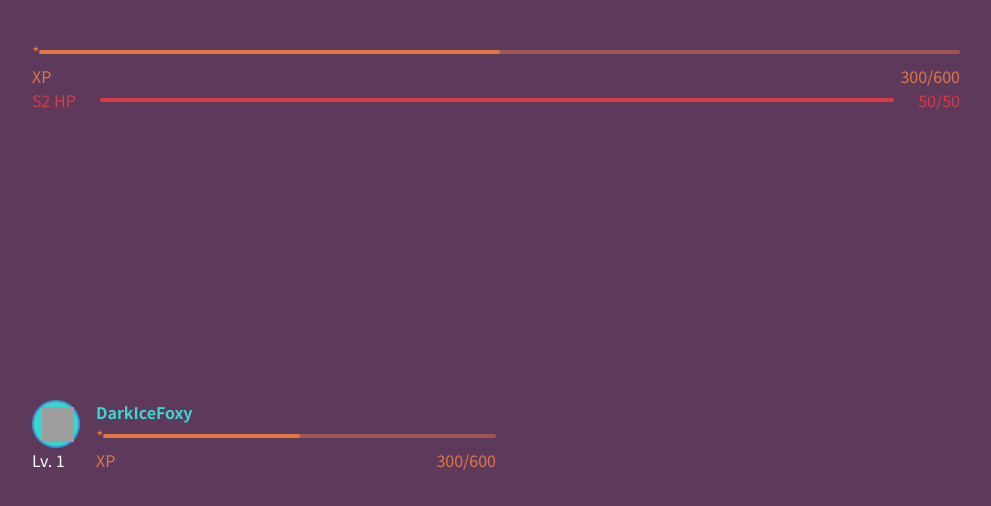
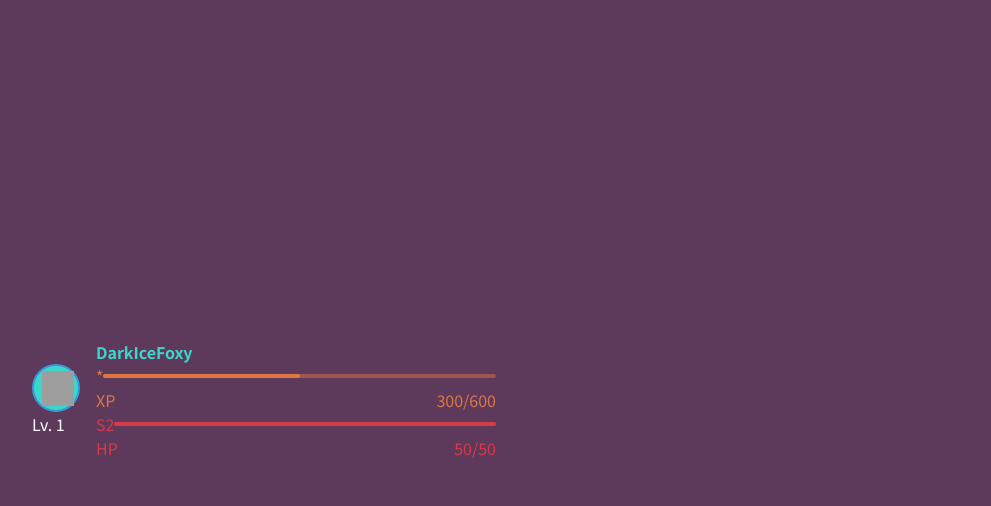
Before and after one commit to 3salles/focuson, a Next.js app: page / in a window 1280 px wide. Shown: the top 506 px of the page, without its empty margins (144-1135 px from the left). Built offline with nearby package versions, Linux system fonts and the light colour scheme; grey boxes are pictures that could not be loaded.

Commit message:
🚧 chore: Add Life bar in profile card.

```diff
--- a/src/components/LifeBar.tsx
+++ b/src/components/LifeBar.tsx
@@ -2,12 +2,17 @@ import styles from '../styles/components/LifeBar.module.css'
 
 export function LifeBar() {
   return (
+    <>
     <div className={ styles.lifeBar }>
-      <span>S2 HP</span>
-      <div>
+      <span>S2</span>
+      <div className={styles.lifeProgress}>
         <div style={{ width: '100%'}} />
       </div>
-      <span>50/50</span>
     </div>
+    <div className={styles.lifeStatus}>
+      <div>HP</div>
+      <div>50/50</div>
+    </div>
+    </>
   )
 }
--- a/src/components/Profile.tsx
+++ b/src/components/Profile.tsx
@@ -1,4 +1,5 @@
 import { ExperienceBar } from '../components/ExperienceBar'
+import { LifeBar } from '../components/LifeBar'
 
 import styles from '../styles/components/Profile.module.css'
 
@@ -18,6 +19,7 @@ export function Profile() {
     <div className={styles.infos}>
     <strong>DarkIceFoxy</strong>
     <ExperienceBar />
+    <LifeBar />
   </div>
 
   </div>
--- a/src/pages/index.tsx
+++ b/src/pages/index.tsx
@@ -1,5 +1,3 @@
-import { ExperienceBar } from '../components/ExperienceBar'
-import { LifeBar } from '../components/LifeBar'
 import { Profile } from '../components/Profile'
 
 import styles from '../styles/pages/Home.module.css'
@@ -8,11 +6,6 @@ import styles from '../styles/pages/Home.module.css'
 export default function Home() {
   return (
     <div className={styles.container}>
-      <>
-      <ExperienceBar />
-      <LifeBar />
-      </>
-
       <section>
         <div className={styles.profile}><Profile /></div>
         <div></div>
--- a/src/styles/components/LifeBar.module.css
+++ b/src/styles/components/LifeBar.module.css
@@ -11,17 +11,21 @@
   flex-direction: column;
 }
 
-.lifeBar > div{
+.lifeProgress{
   flex: 1;
   height: 4px;
   border-radius: 4px;
   background: var(--red-opacity);
-  margin: 0 1.5rem;
-  position: relative;
 }
 
-.lifeBar > div div {
+.lifeProgress > div {
   height: 4px;
   border-radius: 4px;
   background:var(--red);
 }
+
+.lifeStatus {
+  color: var(--red);
+  display: flex;
+  justify-content: space-between;
+}
```
